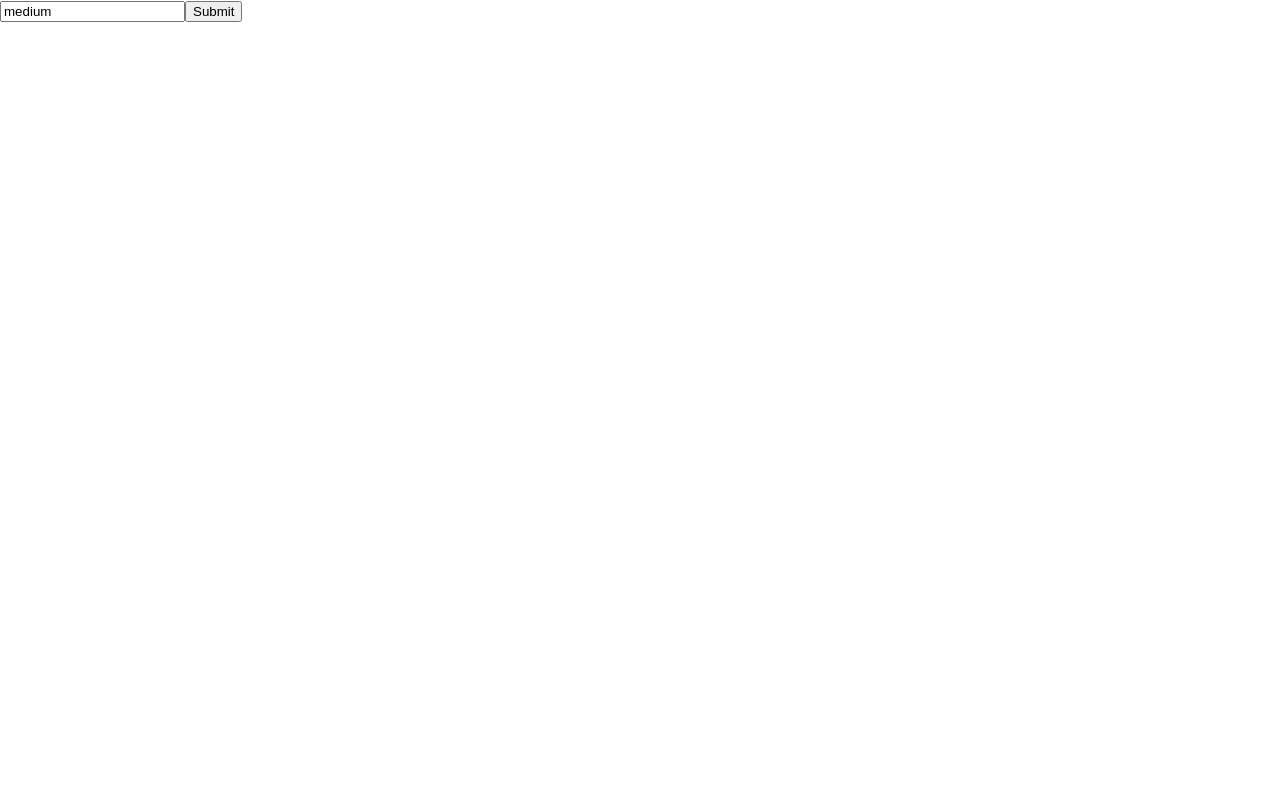
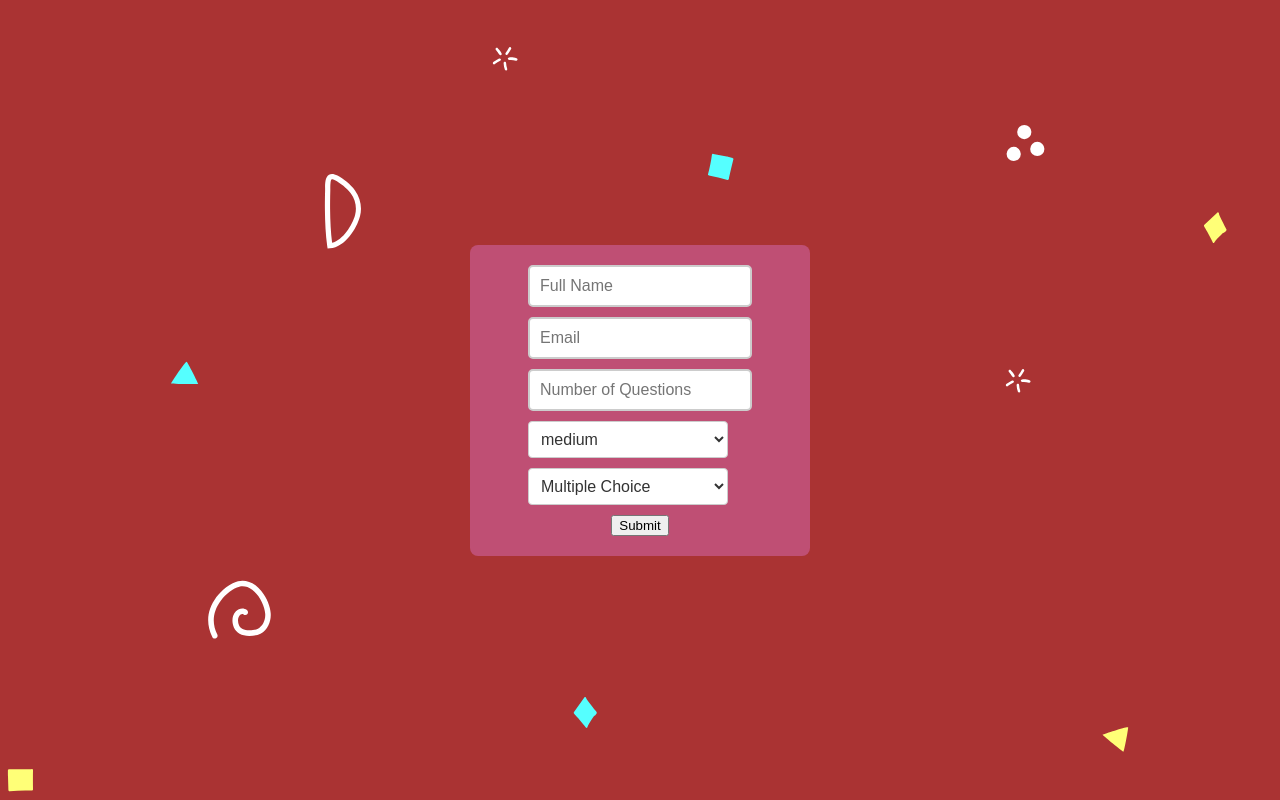
Before and after one commit to gatitoAtomico/trivia-next, a React (Create React App) app: page / in a window 1280 px wide. Built offline with nearby package versions, Linux system fonts and the light colour scheme.

Commit message:
design updates, style components

```diff
--- a/src/App.js
+++ b/src/App.js
@@ -9,28 +9,125 @@ const Title = styled.h1`
   color: #bf4f74;
 `;
 
+const Content = styled.div`
+  height: 100%;
+  width: 100%;
+  display: flex;
+  justify-content: center;
+  align-items: center;
+`;
+
+const FormInputs = styled.div`
+  display: flex;
+  flex-direction: column;
+  gap: 10px;
+  padding-bottom: 10px;
+`;
+const FormButton = styled.div`
+  display: flex;
+  justify-content: center;
+`;
+
+const Form = styled.div`
+  border-radius: 8px;
+
+  background: rgb(255, 255, 255);
+  box-shadow: rgb(230, 230, 230) 10px 10px 20px, rgb(255, 255, 255);
+  padding: 20px;
+  width: 300px;
+  display: flex;
+  align-items: center;
+  justify-content: center;
+  background-color: #bf4f74;
+`;
+
+const CustomSelect = styled.select`
+  width: 200px;
+  padding: 8px;
+  border: 1px solid #ccc;
+  border-radius: 4px;
+  font-size: 16px;
+  background-color: #fff;
+  color: #333;
+  cursor: pointer;
+`;
+
+const CustomOption = styled.option`
+  background-color: #fff;
+  color: #333;
+`;
+
+const CustomTextInput = styled.input`
+  padding: 10px;
+  border: 2px solid #ccc;
+  border-radius: 5px;
+  font-size: 16px;
+  width: 200px;
+  color: #333;
+
+  &:focus {
+    outline: none;
+    border-color: #007bff; /* Change border color on focus */
+  }
+`;
+
 function ExampleForm({ initialState, onSubmit }) {
   const [difficulty, setDifficulty] = useState(initialState.difficulty);
+  const [type, setType] = useState(initialState.type);
+
+  let typeOptions = {
+    "Any Type": "",
+    "Multiple Choice": "multiple",
+    "True/False": "boolean",
+  };
+
+  let difficultyOptions = ["easy", "medium", "hard"];
+
   return (
+    <Form>
       <form
         onSubmit={(ev) => {
           ev.preventDefault();
           const param1 = {
             amount: 10,
             difficulty,
-          type: "multiple",
+            type: type,
           };
           onSubmit(param1);
         }}
       >
-      <input
-        name="difficulty"
-        type="text"
+        <FormInputs>
+          <CustomTextInput placeholder="Full Name" />
+
+          <CustomTextInput placeholder="Email" />
+
+          <CustomTextInput placeholder="Number of Questions" />
+
+          <CustomSelect
             value={difficulty}
-        onChange={(ev) => setDifficulty(ev.target.value)}
-      />
+            onChange={(e) => setDifficulty(e.target.value)}
+          >
+            {difficultyOptions.map((option) => (
+              <CustomOption key={option} value={option}>
+                {option}
+              </CustomOption>
+            ))}
+          </CustomSelect>
+
+          <CustomSelect value={type} onChange={(e) => setType(e.target.value)}>
+            {Object.entries(typeOptions).map(([key, value]) => (
+              <CustomOption key={key} value={value}>
+                {key}
+              </CustomOption>
+            ))}
+          </CustomSelect>
+        </FormInputs>
+
+        <FormButton>
           <button>Submit</button>
+        </FormButton>
       </form>
+    </Form>
   );
 }
 
@@ -40,7 +137,7 @@ function App() {
   });
 
   return (
-    <div>
+    <Content>
       <ExampleForm
         initialState={{
           amount: 10,
@@ -58,7 +155,7 @@ function App() {
       ) : (
         !!data && <Title>{JSON.stringify(data.results)}</Title>
       )}
-    </div>
+    </Content>
   );
 }
 
--- a/src/api/index.js
+++ b/src/api/index.js
@@ -3,12 +3,18 @@ import axios from "axios";
 const trivia = {
   getQuiz: async ({ amount, difficulty, type }) => {
     try {
+      const params = {
+        amount,
+        difficulty,
+        type,
+      };
+
+      if (type === "") {
+        delete params.type;
+      }
+
       const response = await axios.get("https://opentdb.com/api.php", {
-        params: {
-          amount,
-          difficulty,
-          type,
-        },
+        params,
       });
       return response.data;
     } catch (error) {
```
Also changed, not shown: src/index.css. Lines whose indentation alone changed are shown as unchanged.
